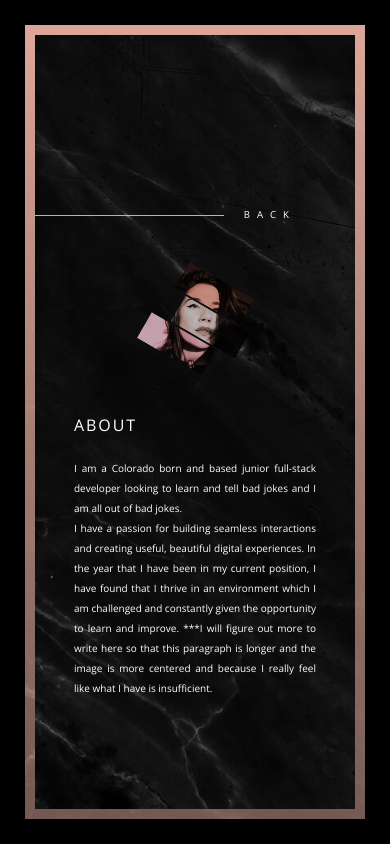
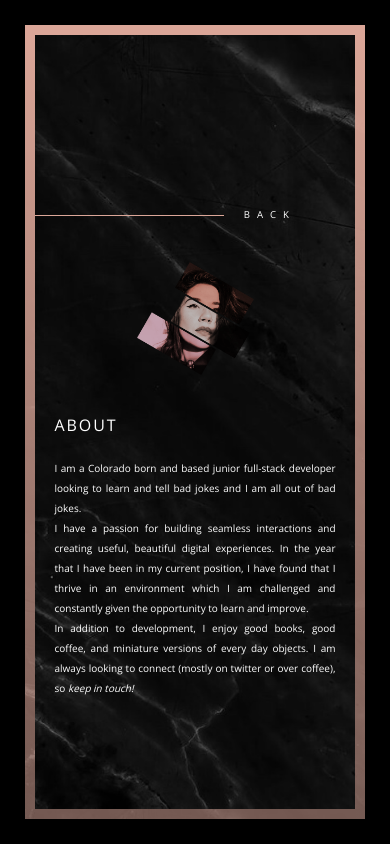
Before and after one commit to julietteabeyta/juliette.af, a website: page src/about/index.html in a window 390 px wide. Drawn offline with nearby package versions, Linux system fonts and the light colour scheme; files that its build step writes are made by us from their sources.

Commit message:
Finish about blurb, adjust responsive styles

```diff
--- a/src/about/index.html
+++ b/src/about/index.html
@@ -15,7 +15,8 @@
 			<div class="content">
 			<h1>about</h1>
 			<p>I am a Colorado born and based junior full-stack developer looking to learn and tell bad jokes and I am all out of bad jokes. <br>
-			I have a passion for building seamless interactions and creating useful, beautiful digital experiences. In the year that I have been in my current position, I have found that I thrive in an environment which I am challenged and constantly given the opportunity to learn and improve. ***I will figure out more to write here so that this paragraph is longer and the image is more centered and because I really feel like what I have is insufficient.</p>
+			I have a passion for building seamless interactions and creating useful, beautiful digital experiences. In the year that I have been in my current position, I have found that I thrive in an environment which I am challenged and constantly given the opportunity to learn and improve.<br>
+			In addition to development, I enjoy good books, good coffee, and miniature versions of every day objects. I am always looking to connect (mostly on twitter or over coffee), so <a href="/contact" style="font-style:italic;">keep in touch!</a></p>
 			</div>
 		</div>
 	</div>
--- a/src/sass/components/_wrapper.scss
+++ b/src/sass/components/_wrapper.scss
@@ -80,7 +80,7 @@
 	    	align-content: center;
 	    	background-image:none;
 	    	margin: 0 auto;
-	    	padding: 0 10vw;
+	    	padding: 0 5vw;
 			max-width: 450px;
 	    	@include responsive(sm){
 				padding: 10vw 2vw;
@@ -91,6 +91,7 @@
 		    	margin-right: 20%;
 		    	margin-left: -10vw;
 		    	padding: 0 0 0 10vw;
+		    	max-width: 600px
 	    	}
 	    }
 	    p {
```
